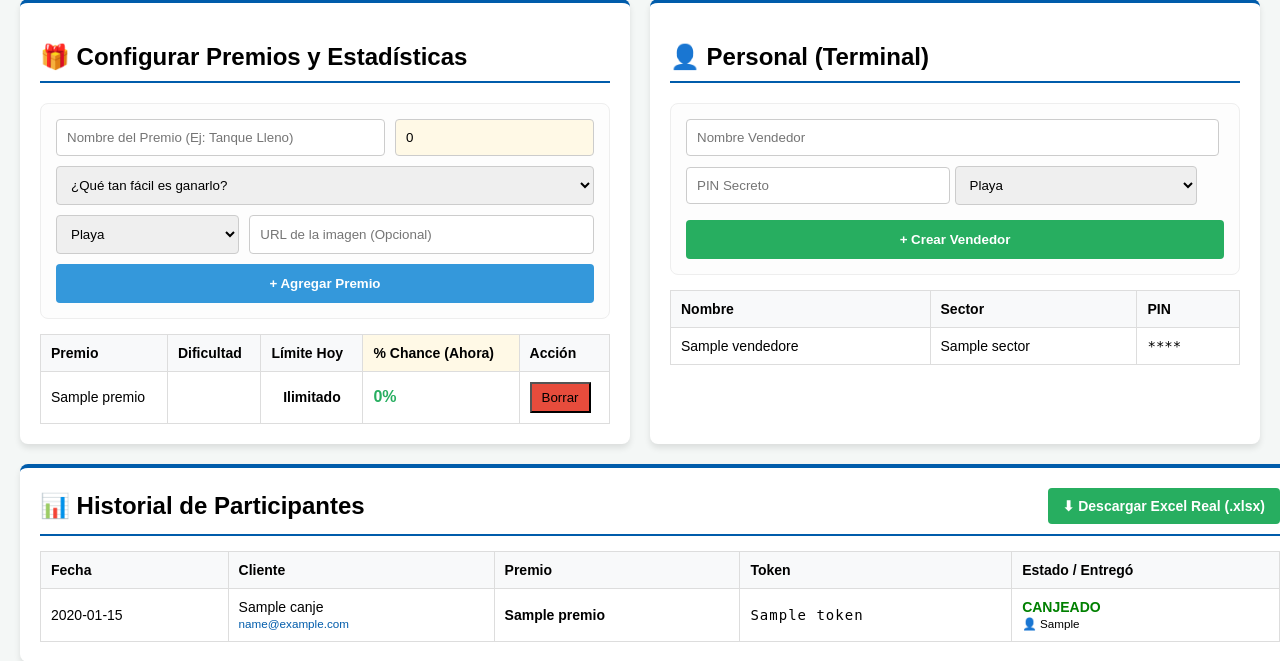
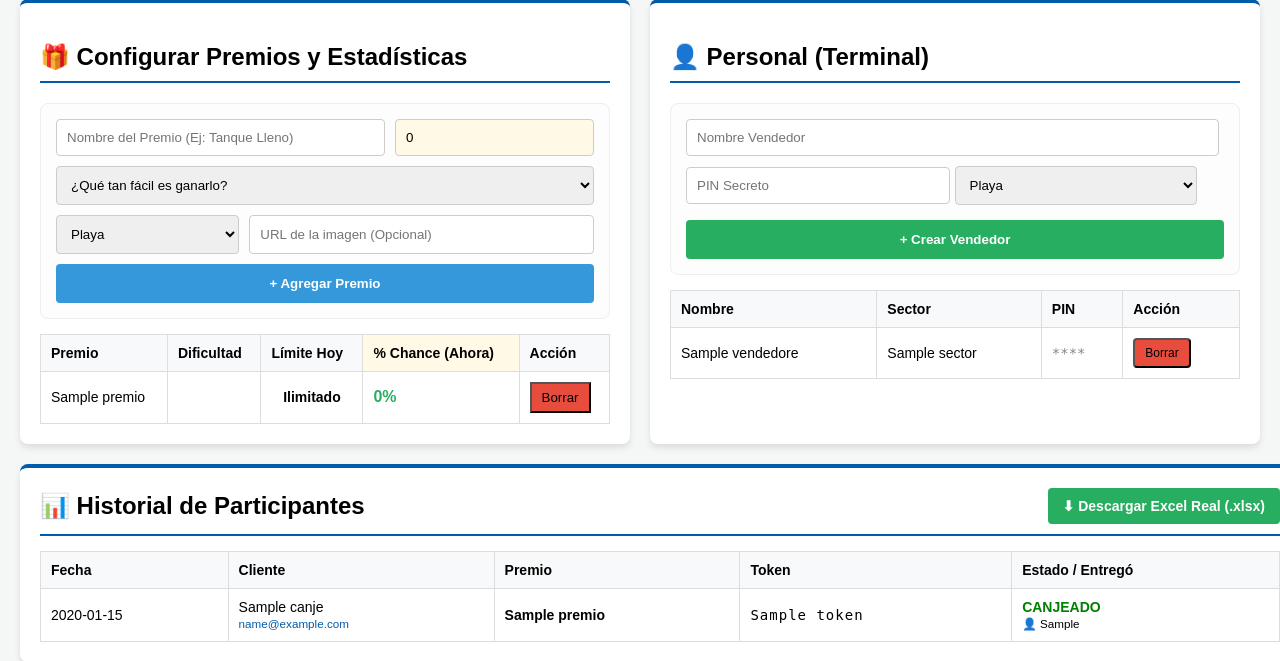
Before and after one commit to EmmanuelArce12/ruleta, a Flask app: page /admin in a window 1280 px wide. Shown: the part 408-1069 px from the top of the page. Run offline with Flask 3, Linux system fonts and the light colour scheme; the visitor is signed in with stand-in values (Sample User, id 1); a database or web service that is not in the repository returns one stand-in record (values such as "Sample title"); some libraries are stand-ins or nearby versions.

Commit message:
Update administrador.html

```diff
--- a/templates/administrador.html
+++ b/templates/administrador.html
@@ -148,10 +148,21 @@
                 <button type="submit" class="btn-accion btn-verde" style="margin-top:15px; width: 100%; padding: 12px;">+ Crear Vendedor</button>
             </form>
             <table style="margin-top:15px;">
-                <thead><tr><th>Nombre</th><th>Sector</th><th>PIN</th></tr></thead>
+                <thead><tr><th>Nombre</th><th>Sector</th><th>PIN</th><th>Acción</th></tr></thead>
                 <tbody>
                     {% for v in vendedores %}
-                    <tr><td>{{ v['nombre'] }}</td><td>{{ v['sector'] }}</td><td style="font-family: monospace;">****</td></tr>
+                    <tr>
+                        <td>{{ v['nombre'] }}</td>
+                        <td>{{ v['sector'] }}</td>
+                        <td style="font-family: monospace; color: #888;">****</td>
+                        <td>
+                            <form action="/admin/borrar_vendedor/{{ v['id'] }}" method="POST" style="margin: 0;" onsubmit="return confirm('¿Seguro que deseas borrar este vendedor?');">
+                                <button type="submit" class="btn-rojo" style="padding: 6px 10px; border-radius: 4px; font-size: 12px;">Borrar</button>
+                            </form>
+                        </td>
+                    </tr>
+                    {% else %}
+                    <tr><td colspan="4" style="text-align: center; color: #666;">Aún no hay vendedores cargados.</td></tr>
                     {% endfor %}
                 </tbody>
             </table>
```
